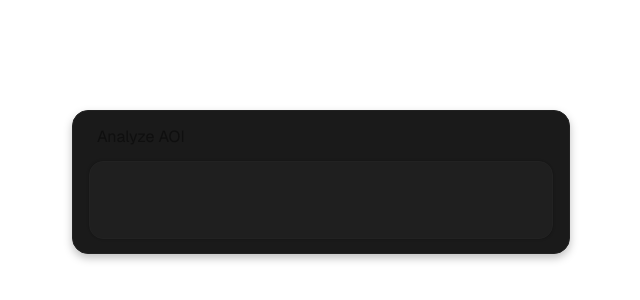
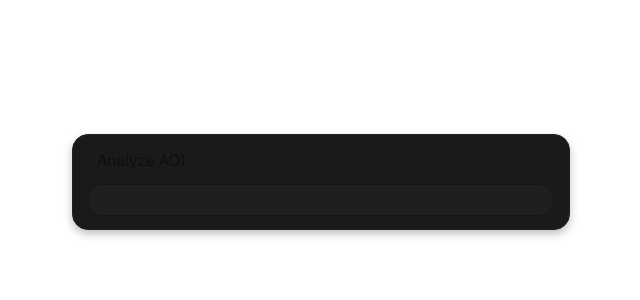
Before and after one commit to deeepsig/aio-tool, a Next.js app: page / in a window 1280 px wide. Shown: the part 218-518 px from the top of the page, without its empty margins (319-959 px from the left). Built offline with nearby package versions, Linux system fonts and the light colour scheme.

Commit message:
removed padding from inner content in main and added to outer

```diff
--- a/src/components/main/main.tsx
+++ b/src/components/main/main.tsx
@@ -3,7 +3,7 @@ export default function Main() {
   return (
     <div className="inner-box">
       {/* Your UrlInput, ProcessesPanel, RecommendationCard… */}
-      <div className="p-6 text-center text-sm text-gray-400">
+      <div className="text-center text-sm text-gray-400">
         {/* Inner content goes here… */}
       </div>
     </div>
```
